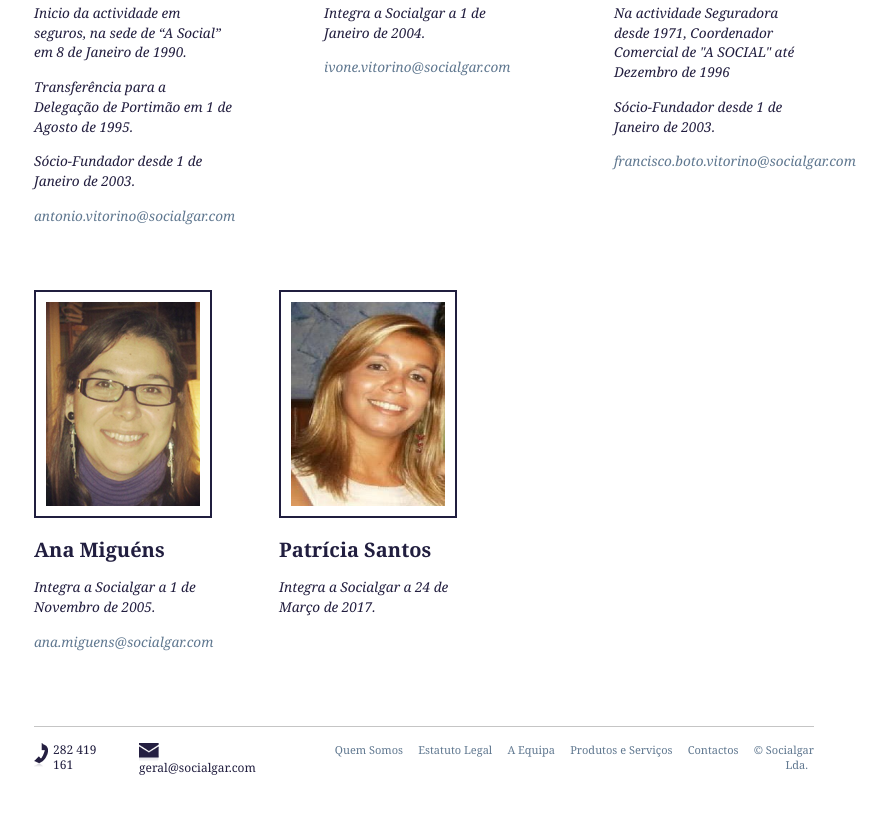
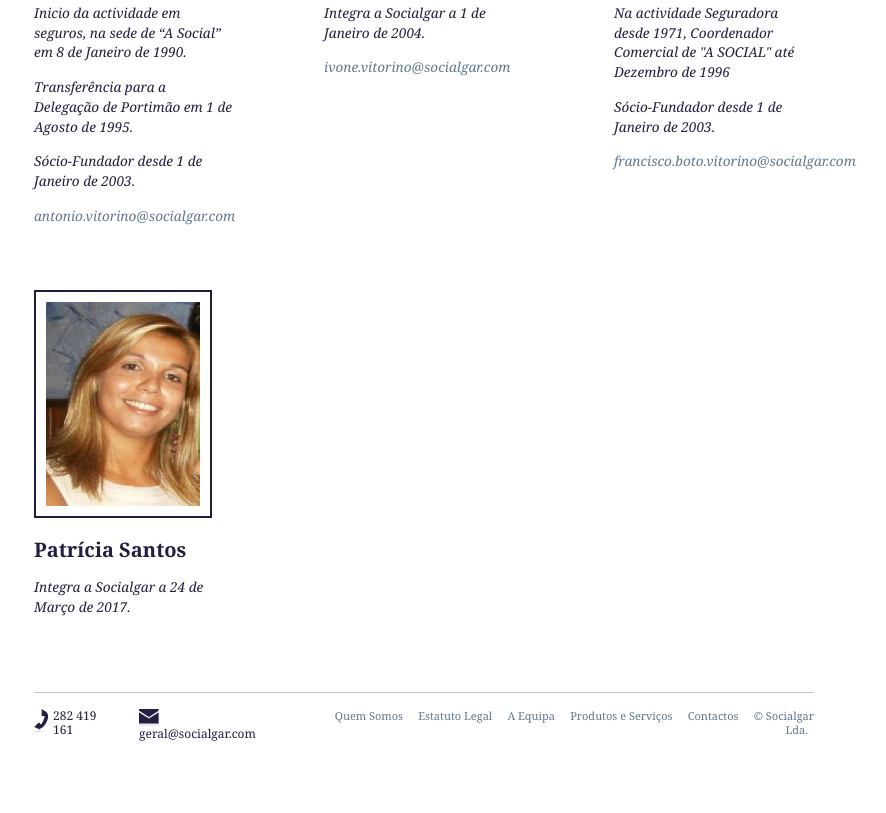
Before and after one commit to rodolfocaldeira/socialgar.com, a plain HTML site: page equipa.html in a window 1280 px wide. Shown: the part 607-1420 px from the top of the page, without its empty margins (216-1102 px from the left). Drawn offline with nearby package versions, Linux system fonts and the light colour scheme; files whose address does not match are found by name.

Commit message:
Update equipa.html

```diff
--- a/equipa.html
+++ b/equipa.html
@@ -101,13 +101,6 @@
         <div class="clear"></div>
 
         <li class="first second-row">
-            <img src="images/equipa/ana-miguens.png" width="154" height="204">
-            <h3>Ana Miguéns</h3>
-            <p>Integra a Socialgar a 1 de Novembro de 2005.</p>
-            <p><a href="mailto:ana.miguens@socialgar.com">ana.miguens@socialgar.com</a></p>
-        </li>
-
-        <li class="first second-row">
             <img src="images/equipa/foto-patricia.jpg" width="154" height="204">
             <h3>Patrícia Santos</h3>
             <p>Integra a Socialgar a 24 de Março de 2017.</p>
```
